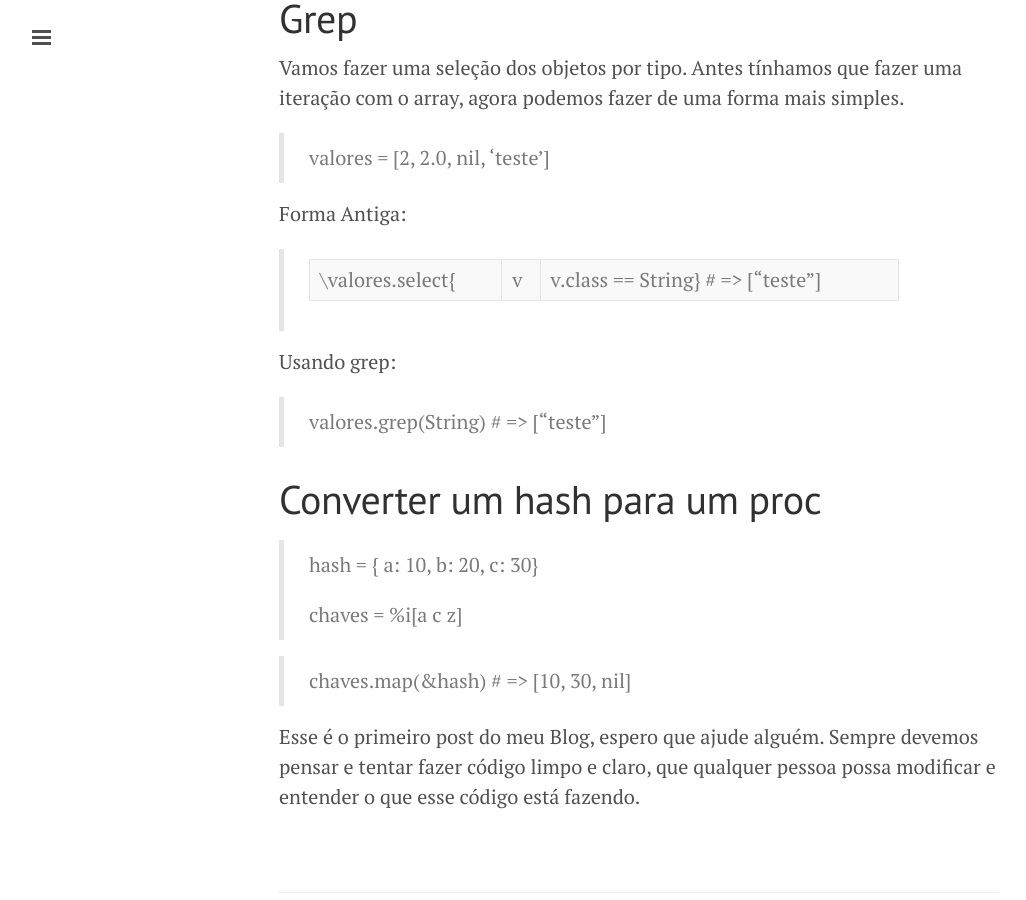
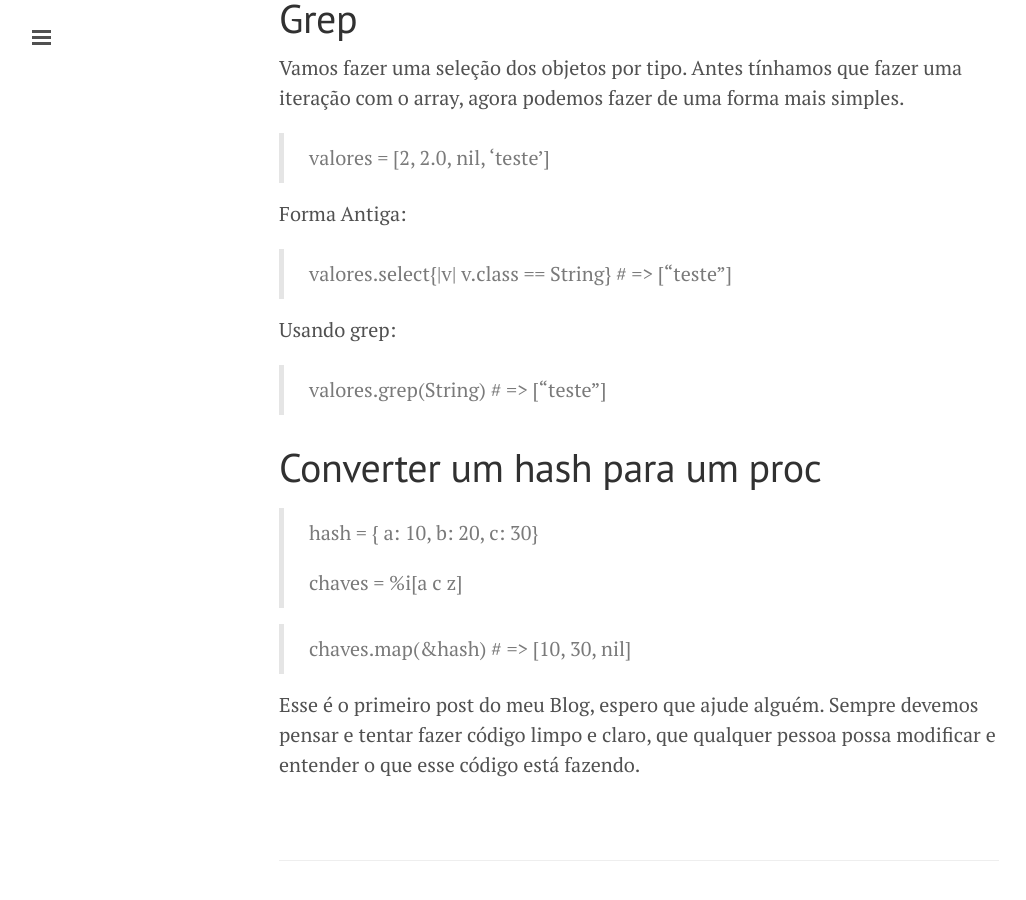
Before and after one commit to lucasviecelli/lucasviecelli.github.io, a Jekyll site: the page built from _posts/2016-08-15-ruby-2.30.markdown, in a window 1280 px wide and 900 px high, scrolled down 885 px. Shown: the whole window, without its empty margins (1-1027 px from the left). Built offline with Jekyll 4.4.1, drawn with Linux system fonts in a browser that asks for light colours.

```diff
--- a/_posts/2016-08-15-ruby-2.30.markdown
+++ b/_posts/2016-08-15-ruby-2.30.markdown
@@ -41,7 +41,7 @@ valores = [2, 2.0, nil, 'teste']
 Forma Antiga:
 
 >
-\valores.select{|v| v.class == String} # => ["teste"]
+valores.select{\|v\| v.class == String} # => ["teste"]
 
 Usando grep:
 
```
